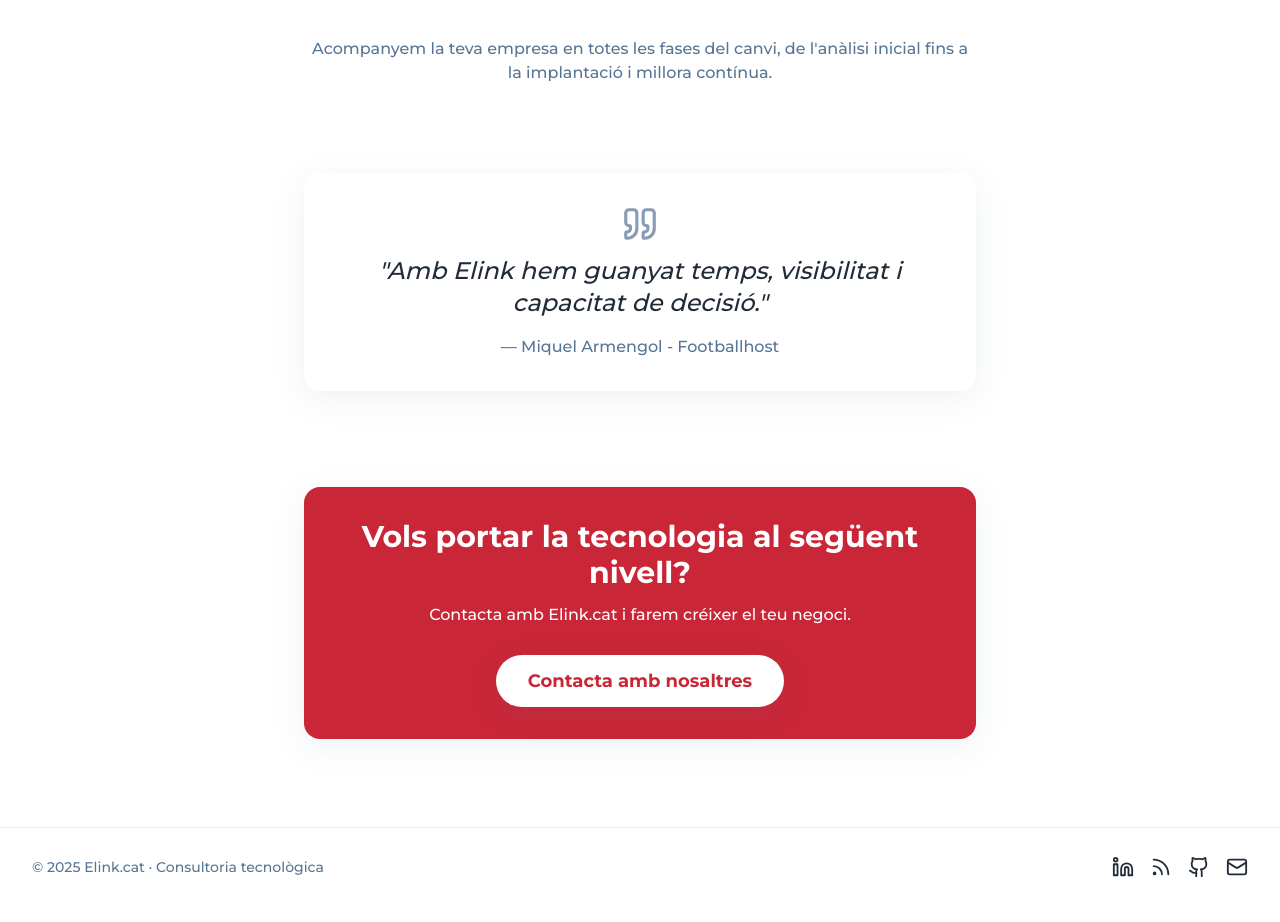
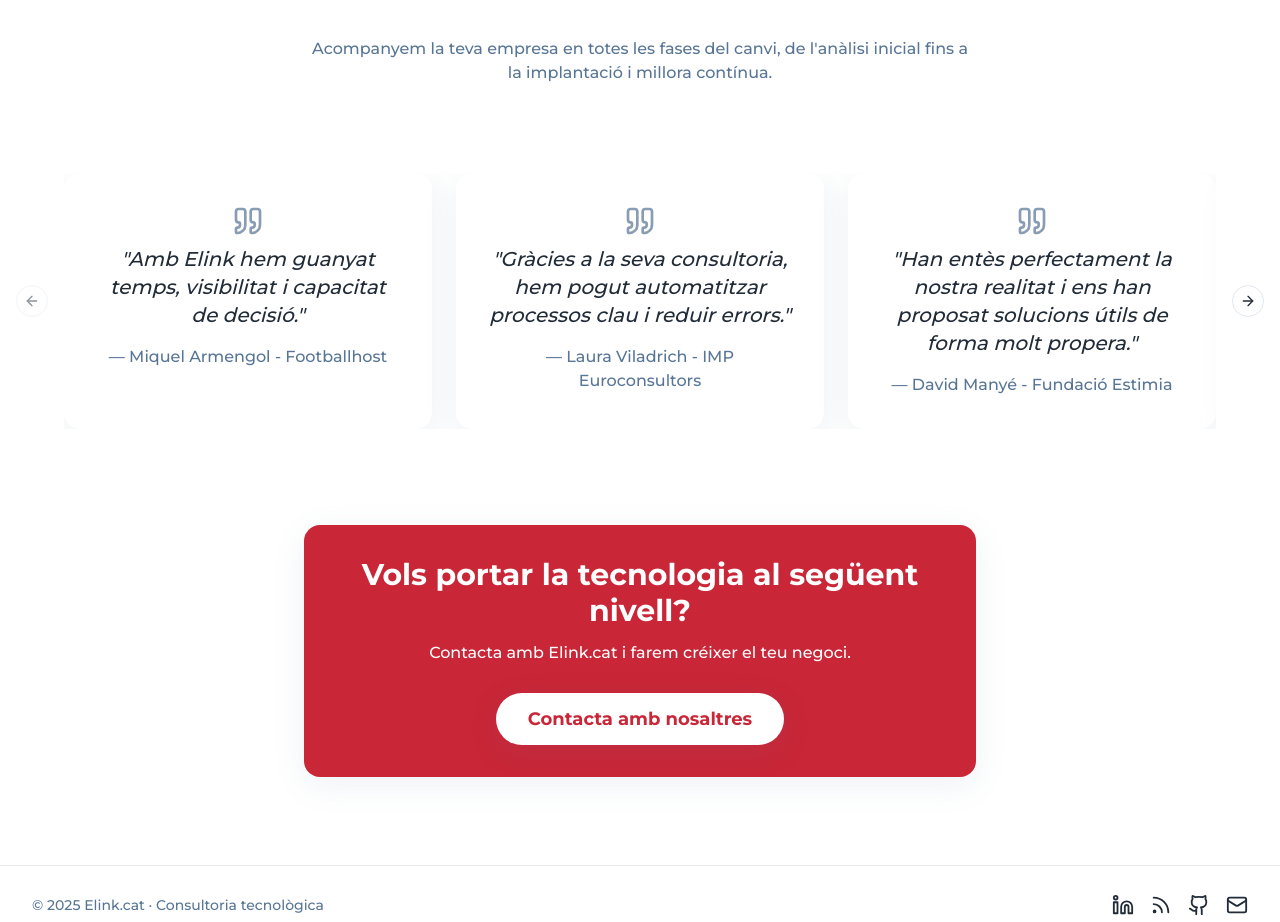
Before and after one commit to OscarJunyent/elink-web, a React (Vite) app: page / in a window 1280 px wide. Shown: the part 1242-2164 px from the top of the page. Built offline with nearby package versions, Linux system fonts and the light colour scheme.

Commit message:
feat: Implement customer carousel
Refactor the FeaturedQuote component to display a carousel of customer quotes, showing three options instead of one.

```diff
--- a/src/components/FeaturedQuote.tsx
+++ /dev/null
@@ -1,27 +0,0 @@
-
-import React from "react";
-import { Quote } from "lucide-react";
-
-const FeaturedQuote = ({ t }: { t: any }) => {
-  // Si no hi ha frase definida al t, mostra placeholder
-  const placeholder = {
-    frase: "“Properament afegirem aquí l’opinió d’algun client sobre la nostra feina…”",
-    autor: "Client satisfet",
-  };
-
-  const quote = t.featuredQuote && t.featuredQuote.frase
-    ? t.featuredQuote
-    : placeholder;
-
-  return (
-    <section className="container py-12 flex flex-col items-center">
-      <div className="bg-white rounded-2xl shadow-circular p-8 max-w-2xl w-full flex flex-col items-center">
-        <Quote size={38} className="mb-3 text-accent opacity-70" />
-        <p className="text-xl md:text-2xl text-dark font-medium mb-2 italic text-center">&quot;{quote.frase}&quot;</p>
-        <p className="text-accent mt-2 text-base text-center">— {quote.autor}</p>
-      </div>
-    </section>
-  );
-};
-
-export default FeaturedQuote;
--- /dev/null
+++ b/src/components/TestimonialsCarousel.tsx
@@ -0,0 +1,73 @@
+
+import React from "react";
+import { Quote } from "lucide-react";
+import {
+  Carousel,
+  CarouselContent,
+  CarouselItem,
+  CarouselNext,
+  CarouselPrevious,
+} from "@/components/ui/carousel";
+
+interface Testimonial {
+  frase: string;
+  autor: string;
+}
+
+const chunk = <T,>(array: T[], size: number): T[][] =>
+  Array.from({ length: Math.ceil(array.length / size) }, (_, i) =>
+    array.slice(i * size, i * size + size)
+  );
+
+const TestimonialsCarousel = ({
+  testimonials,
+}: {
+  testimonials: Testimonial[];
+}) => {
+  // Groups of 3 testimonials per slide
+  const slides = chunk(testimonials, 3);
+
+  return (
+    <section className="container py-12 flex flex-col items-center">
+      <div className="w-full max-w-6xl">
+        <Carousel>
+          <CarouselContent>
+            {slides.map((group, idx) => (
+              <CarouselItem key={idx}>
+                <div className="flex flex-col md:flex-row gap-6 justify-center">
+                  {group.map((testimonial, subIdx) => (
+                    <div
+                      key={subIdx}
+                      className="bg-white rounded-2xl shadow-circular p-8 flex-1 flex flex-col items-center min-w-0"
+                    >
+                      <Quote size={32} className="mb-2 text-accent opacity-70" />
+                      <p className="text-lg md:text-xl text-dark font-medium mb-2 italic text-center">
+                        &quot;{testimonial.frase}&quot;
+                      </p>
+                      <p className="text-accent mt-2 text-sm md:text-base text-center">
+                        — {testimonial.autor}
+                      </p>
+                    </div>
+                  ))}
+                  {/* Ensure three columns for layout consistency */}
+                  {group.length < 3 &&
+                    Array.from({ length: 3 - group.length }).map((_, emptyIdx) => (
+                      <div
+                        key={`empty-${emptyIdx}`}
+                        className="flex-1 min-w-0"
+                        aria-hidden="true"
+                      />
+                    ))}
+                </div>
+              </CarouselItem>
+            ))}
+          </CarouselContent>
+          <CarouselPrevious />
+          <CarouselNext />
+        </Carousel>
+      </div>
+    </section>
+  );
+};
+
+export default TestimonialsCarousel;
--- a/src/pages/Index.tsx
+++ b/src/pages/Index.tsx
@@ -10,6 +10,7 @@ import Cases from "@/components/Cases";
 import Training from "@/components/Training";
 import Contact from "@/components/Contact";
 import Footer from "@/components/Footer";
+import TestimonialsCarousel from "@/components/TestimonialsCarousel";
 
 // Textos específics per la nova home
 const t = {
@@ -39,6 +40,30 @@ const t = {
     Seguiment: "Seguiment i suport continu",
   },
   methodSubtitle: "Acompanyem la teva empresa en totes les fases del canvi, de l'anàlisi inicial fins a la implantació i millora contínua.",
+
+  // TESTIMONIALS DATA
+  testimonials: [
+    {
+      frase: "Amb Elink hem guanyat temps, visibilitat i capacitat de decisió.",
+      autor: "Miquel Armengol - Footballhost",
+    },
+    {
+      frase: "Gràcies a la seva consultoria, hem pogut automatitzar processos clau i reduir errors.",
+      autor: "Laura Viladrich - IMP Euroconsultors",
+    },
+    {
+      frase: "Han entès perfectament la nostra realitat i ens han proposat solucions útils de forma molt propera.",
+      autor: "David Manyé - Fundació Estimia",
+    },
+    {
+      frase: "Un equip molt professional i disponible, que parla el nostre mateix idioma.",
+      autor: "Clara Novell - Tinnova",
+    },
+    {
+      frase: "L’enfocament pràctic d’Elink ens ha ajudat a assolir els nostres objectius de digitalització.",
+      autor: "Joan Planella - Repack",
+    },
+  ],
 
   // Frase destacada
   featuredQuote: {
@@ -77,7 +102,8 @@ const Index = () => (
     <Hero t={t} />
     <Services t={t} />
     <Method t={t} />
-    <FeaturedQuote t={t} />
+    {/* Replace single quote with testimonials carousel */}
+    <TestimonialsCarousel testimonials={t.testimonials} />
     <FinalCTA t={t.finalCTA} />
     {/* Bloc de contacte complet amb footer ve després */}
     <Contact t={t} />
```
